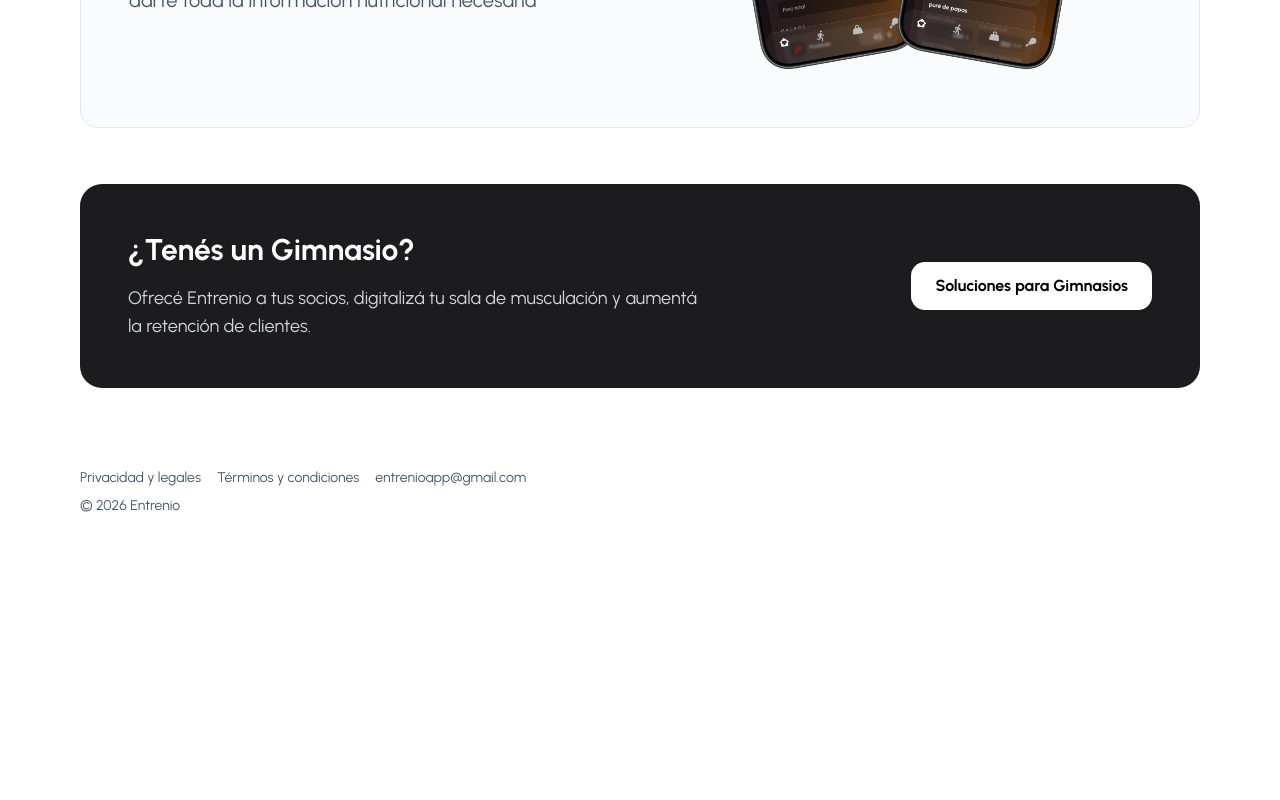
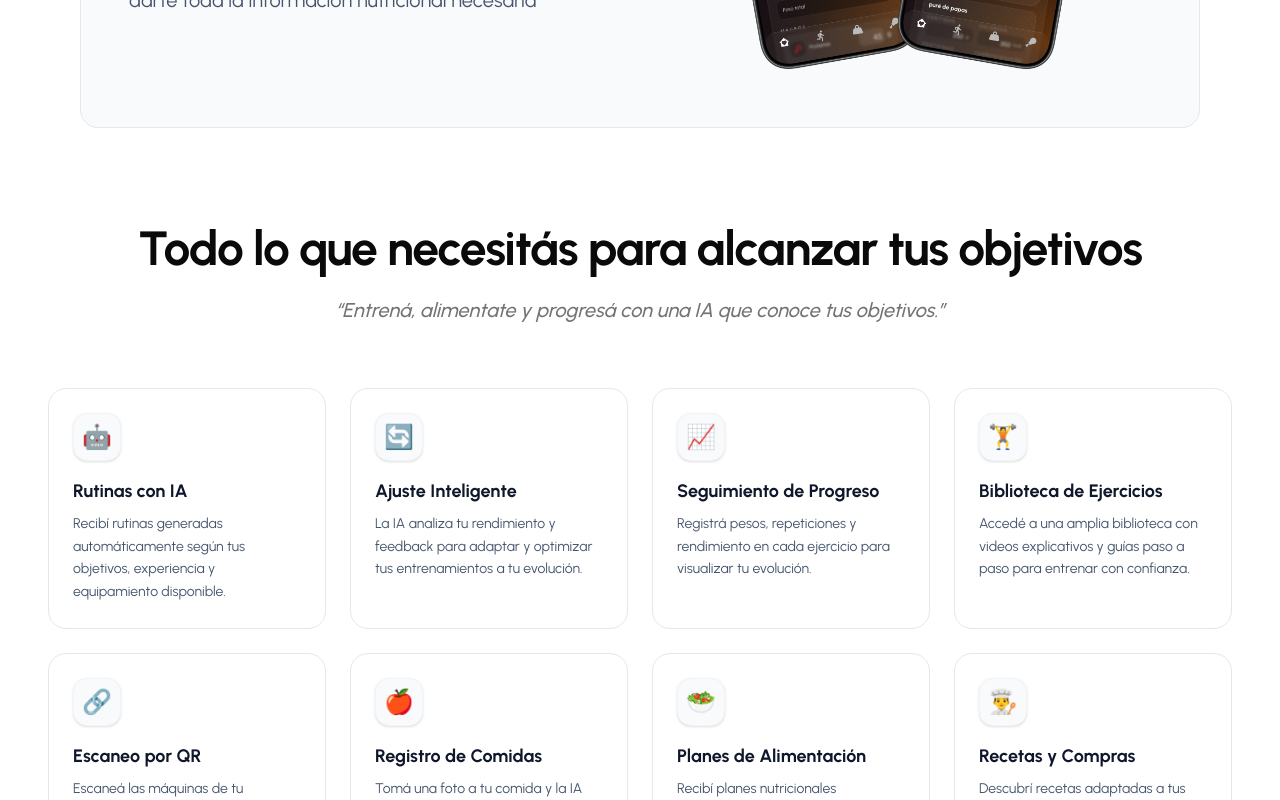
Before and after one commit to PauloAcca/entrenio-dashboard, a Next.js app in the folder apps/web/: page / in a window 1280 px wide. Shown: the part 2640-3440 px from the top of the page. Before the commit the page ends 3228 px from the top, so only its background shows below. Built offline with nearby package versions, Linux system fonts and the light colour scheme.

Commit message:
feat: add comprehensive B2C features section to landing page

```diff
--- a/apps/web/src/app/page.tsx
+++ b/apps/web/src/app/page.tsx
@@ -214,6 +214,91 @@ export default function Home() {
         </div>
       </section>
 
+      {/* Comprehensive Features Section (B2C) */}
+      <section className="mx-auto max-w-7xl px-4 py-16 md:py-24">
+        <div className="text-center mb-16">
+          <h2 className="text-3xl md:text-5xl font-bold tracking-tight mb-6 text-foreground">
+            Todo lo que necesitás para alcanzar tus objetivos
+          </h2>
+          <p className="text-xl text-muted-foreground max-w-3xl mx-auto italic font-medium">
+            “Entrená, alimentate y progresá con una IA que conoce tus objetivos.”
+          </p>
+        </div>
+
+        <div className="grid sm:grid-cols-2 lg:grid-cols-3 xl:grid-cols-4 gap-6">
+          {[
+            {
+              icon: "🤖",
+              title: "Rutinas con IA",
+              description: "Recibí rutinas generadas automáticamente según tus objetivos, experiencia y equipamiento disponible."
+            },
+            {
+              icon: "🔄",
+              title: "Ajuste Inteligente",
+              description: "La IA analiza tu rendimiento y feedback para adaptar y optimizar tus entrenamientos a tu evolución."
+            },
+            {
+              icon: "📈",
+              title: "Seguimiento de Progreso",
+              description: "Registrá pesos, repeticiones y rendimiento en cada ejercicio para visualizar tu evolución."
+            },
+            {
+              icon: "🏋️",
+              title: "Biblioteca de Ejercicios",
+              description: "Accedé a una amplia biblioteca con videos explicativos y guías paso a paso para entrenar con confianza."
+            },
+            {
+              icon: "🔗",
+              title: "Escaneo por QR",
+              description: "Escaneá las máquinas de tu gimnasio para acceder al instante a instrucciones y videos relacionados."
+            },
+            {
+              icon: "🍎",
+              title: "Registro de Comidas",
+              description: "Tomá una foto a tu comida y la IA analizará automáticamente tus calorías y macronutrientes."
+            },
+            {
+              icon: "🥗",
+              title: "Planes de Alimentación",
+              description: "Recibí planes nutricionales adaptados para ganar músculo, perder grasa o mejorar rendimiento."
+            },
+            {
+              icon: "👨‍🍳",
+              title: "Recetas y Compras",
+              description: "Descubrí recetas adaptadas a tus necesidades y obtené listas de compras organizadas."
+            },
+            {
+              icon: "💬",
+              title: "Asistente con IA",
+              description: "Consultá dudas sobre entrenamiento y nutrición a un asistente que conoce todo tu progreso."
+            },
+            {
+              icon: "📊",
+              title: "Análisis Integral",
+              description: "Toda tu info de entrenamiento y nutrición centralizada para tomar mejores decisiones."
+            },
+            {
+              icon: "📱",
+              title: "Compartí tus Logros",
+              description: "Publicá tus entrenamientos y compartí tu progreso con amigos y toda la comunidad."
+            },
+            {
+              icon: "📨",
+              title: "Comunicación Directa",
+              description: "Recibí avisos de tu gimnasio y enviá comentarios o sugerencias desde la app."
+            }
+          ].map((feature, i) => (
+            <div key={i} className="group p-6 rounded-2xl bg-white dark:bg-slate-900 border border-slate-200 dark:border-slate-800 hover:border-slate-300 dark:hover:border-slate-700 hover:shadow-xl dark:hover:shadow-2xl dark:hover:shadow-slate-900/50 transition-all duration-300 hover:-translate-y-1">
+              <div className="w-12 h-12 bg-slate-50 dark:bg-slate-800 rounded-xl flex items-center justify-center mb-4 text-2xl group-hover:scale-110 transition-transform duration-300 shadow-sm border border-slate-100 dark:border-slate-700/50">
+                {feature.icon}
+              </div>
+              <h3 className="text-lg font-bold mb-2 text-slate-900 dark:text-white">{feature.title}</h3>
+              <p className="text-sm text-slate-600 dark:text-slate-400 leading-relaxed">{feature.description}</p>
+            </div>
+          ))}
+        </div>
+      </section>
+
       <section className="mx-auto max-w-6xl px-4 mt-14 mb-10">
         <div className="bg-[#1c1c1e] dark:bg-slate-800 rounded-3xl p-8 md:p-12 flex flex-col md:flex-row items-center justify-between gap-8 text-white">
           <div className="max-w-xl">
```
